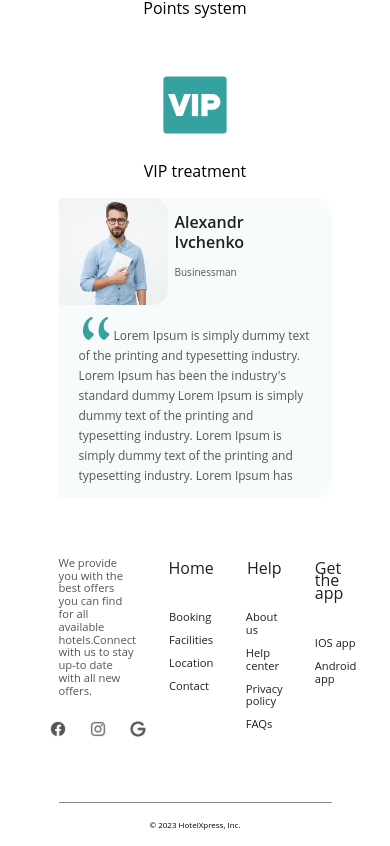
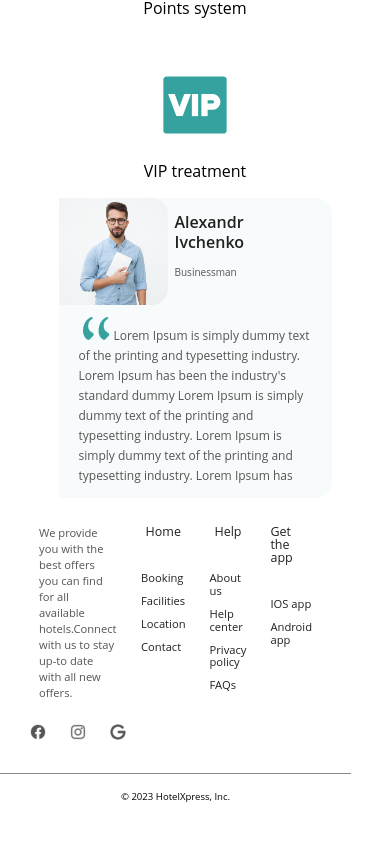
Before and after one commit to anwarkh0/Codi-NWC-Grp2-FirstProject-FrontEnd, a React (Create React App) app in the folder client/: page / in a window 390 px wide. Shown: the part 1774-2620 px from the top of the page. After the commit the page ends 2577 px from the top, so only its background shows below. Built offline with nearby package versions, Linux system fonts and the light colour scheme.

Commit message:
fix the font size of the footer

```diff
--- a/client/src/layouts/footer/footer.module.css
+++ b/client/src/layouts/footer/footer.module.css
@@ -15,10 +15,10 @@
 .text{
     color: var(--gray1, #555);
     font-family: Open Sans;
-    font-size: 0.7rem;
+    font-size: 0.85rem;
     font-style: normal;
     font-weight: 400;
-    line-height: 0.8rem;
+    line-height: 1rem;
 }
 .logos{
     display: flex;
@@ -36,7 +36,7 @@
 .helpHeader, .homeHeader, .appHeader{
     color: var(--dark-gray, #222);
     font-family: Open Sans;
-    font-size: 1rem;
+    font-size: 1.1rem;
     font-style: normal;
     font-weight: 400;
     line-height: 0.8rem;
@@ -48,7 +48,7 @@
 .helpitems, .homeitems, .appitems{
     color: var(--dark-gray, #222);
     font-family: Open Sans;
-    font-size: 0.7rem;
+    font-size: 0.85rem;
     font-style: normal;
     font-weight: 400;
     line-height: 0.8rem;
@@ -58,18 +58,45 @@
 .copyrights{
     border-top:1px solid #555555b1;
     text-align: center;
-    font-size: 0.5rem;
+    font-size: 0.6rem;
     padding-top: 1rem;
     margin:1rem auto;
     width: 70vw;
 }
+
+@media(max-width:760px){
+    .helpitems, .homeitems, .appitems{
+        font-size: 0.7rem;
+    }
+    .text{
+        font-size: 0.7rem;
+    }
+    .helpHeader, .homeHeader, .appHeader{
+        font-size: 0.85rem;
+        }
+
+}
+
+
 @media(max-width:400px){
+    .helpHeader, .homeHeader, .appHeader{
+        font-size: 0.78rem;
+        }
     .footer{
-        column-gap: 2rem;
+        column-gap: 1.5rem;
+        width: 80vw;
     }
     .logo{
         scale: 0.8;
         padding: 8px;
     }
+    .footer{
+        margin: 0 auto;
+        padding: 1rem;
+    }
+    .copyrights{
+        margin:0;
+        width: 90vw;
+    }
 
 }
```
